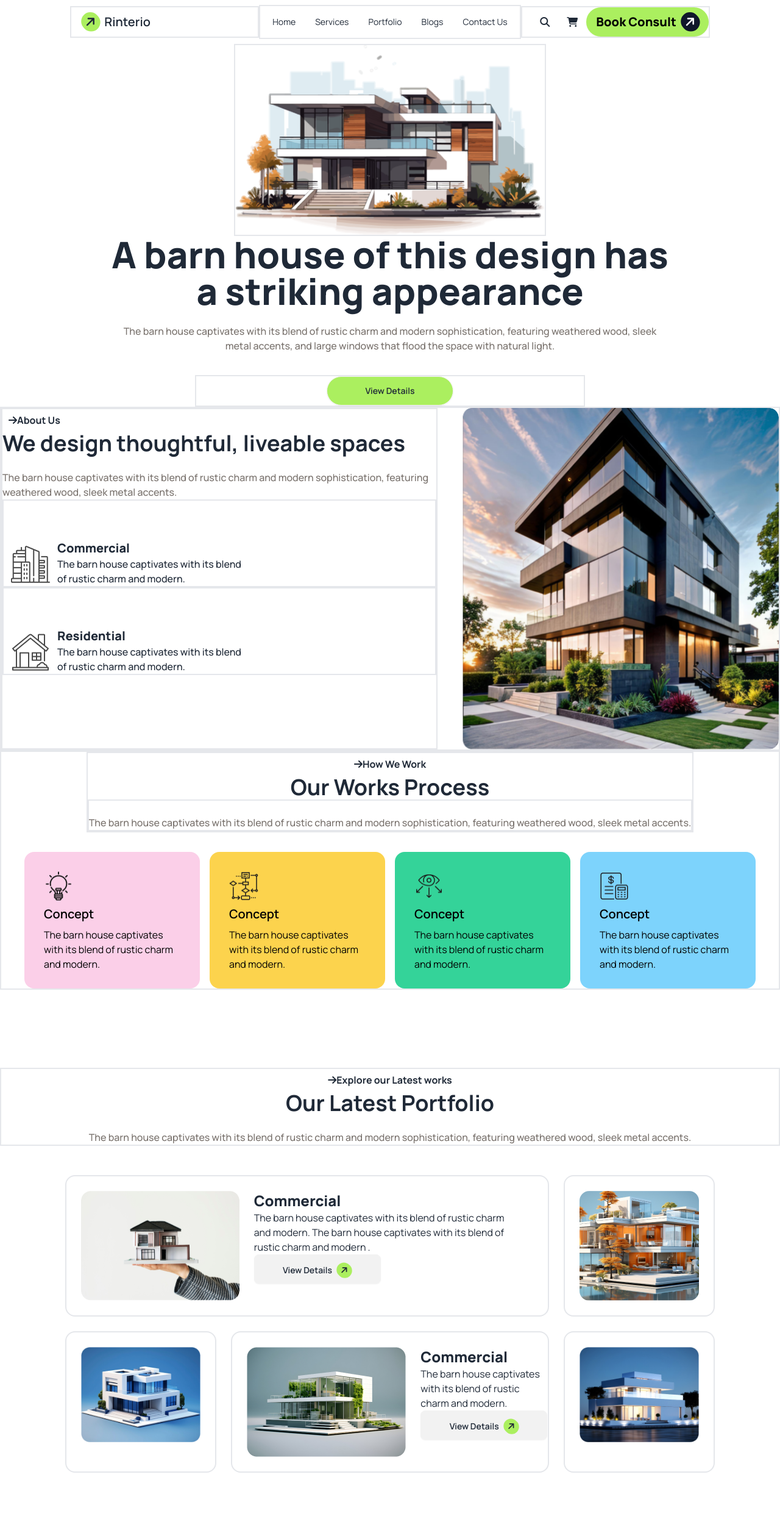
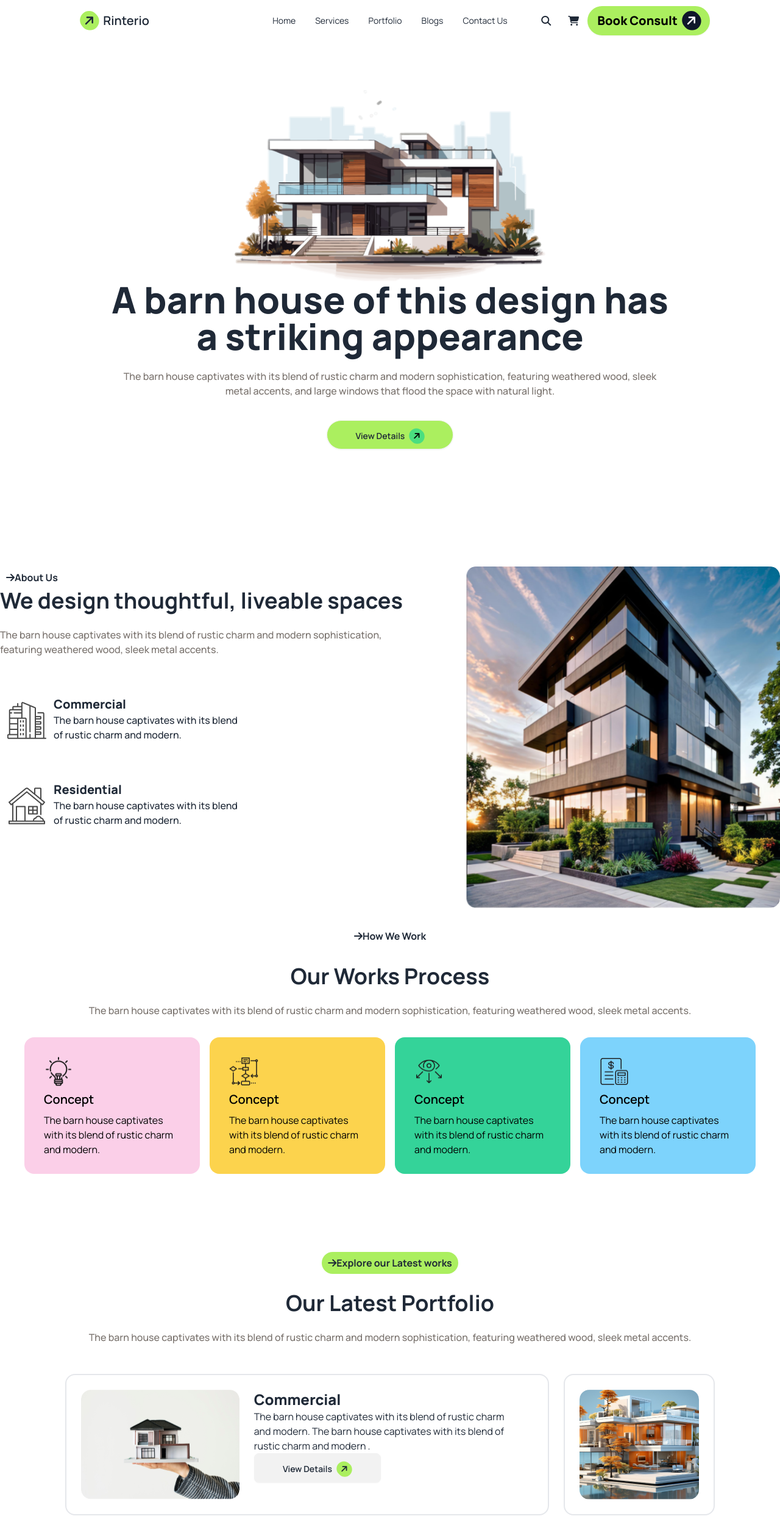
Before and after one commit to hassankhsalar/PH-assignment-3, a plain HTML site: page index.html in a window 1280 px wide. Shown: the top 2509 px of the page at 61% size. Drawn offline with nearby package versions, Linux system fonts and the light colour scheme.

Commit message:
finalising

```diff
--- a/index.html
+++ b/index.html
@@ -42,9 +42,9 @@
  <header class="w-10/12 mx-auto">
   <nav class="nav-container">
     <div class="navbar bg-base-100 ">
-        <div class="navbar-start flex flex-row-reverse justify-between border-2">
+        <div class="navbar-start flex flex-row-reverse justify-between ">
           <div class="dropdown">
-            <div tabindex="0" role="button" class="btn btn-ghost lg:hidden">
+            <div tabindex="0" role="button" class="btn btn-ghost md:hidden lg:hidden">
               <svg
                 xmlns="http://www.w3.org/2000/svg"
                 class="h-5 w-5"
@@ -70,7 +70,7 @@
           </div>
           <a class="btn btn-ghost text-xl"> <i class="fa-solid -rotate-45 fa-arrow-right rounded-full px-1.5 py-1.5  bg-neon"></i>Rinterio</a>
         </div>
-        <div class="navbar-center border-2 hidden lg:flex md:invisible lg:visible">
+        <div class="navbar-center  hidden lg:flex md:invisible lg:visible">
           <ul class="menu menu-horizontal px-1">
             <li><a>Home</a></li>
             <li><a>Services</a></li>
@@ -79,7 +79,7 @@
             <li><a>Contact Us</a></li>
           </ul>
         </div>
-        <div class="navbar-end border-2 invisible flex-row	justify-end md:visible lg:visible ">
+        <div class="navbar-end  invisible flex-row	justify-end md:visible lg:visible ">
           <a href=""><i class="fa-solid fa-magnifying-glass px-3.5"></i></a>
           <a href=""><i class="fa-solid fa-cart-shopping px-3.5"></i></a>
           <a class="btn btn-success bg-neon border-0 rounded-3xl text-xl font-extrabold	">Book Consult <i class="fa-solid -rotate-45 fa-arrow-right text-white rounded-full px-1.5 py-1.5  bg-dark"></i></a>
@@ -89,12 +89,12 @@
   </nav>
 </header>
 <!-- banner page -->
-<section>
+<section class="pb-48">
   <div class="w-full	flex-col justify-center items-center	">
-    <img class="w-2/5 mx-auto border-2" src="./images/banner.png" alt="">
+    <img class="w-9/12 mx-auto pt-7 lg:pt-20 lg:w-2/5" src="./images/banner.png" alt="">
   </div>
   <div>
-    <h1 class="text-6xl font-extrabold	w-3/4 mx-auto text-center">
+    <h1 class="text-4xl font-extrabold	w-3/4 mx-auto text-center lg:text-6xl">
       A barn house of this design has a striking appearance
     </h1>
     <p class="text-base font-medium text-stone-500 w-9/12 px-6 py-6 mx-auto text-center">
@@ -102,24 +102,28 @@
     </p>
 
   </div>
-  <div class="w-1/2 border-2 flex justify-center items-center mx-auto mt-3">
-    <button class="btn bg-neon px-3 py-3 rounded-3xl w-52 " >View Details</button>
+  <div class="w-1/2 flex justify-center items-center mx-auto mt-3">
+    <button class="btn bg-neon px-3 py-3 rounded-3xl w-52 " >View Details<i class="fa-solid -rotate-45 fa-arrow-right rounded-full px-1.5 py-1.5  bg-green-400 text-black"></i></button>
   </div>
 
 </section>
 <!-- 2nd page -->
  <section>
-  <div class="md:container mx-auto lg:flex border-2 justify-center">
-    <div class="w-[46rem] h-[35rem] border-2">
-      <div>
+  <div class="mx-auto md:container mx-auto lg:flex justify-center">
+    <!-- text container -->
+    <div class="w-11/12 mx-auto  md:h-auto lg:w-2/3">
+      <!-- heading -->
+      <div class="text-center md:text-center lg:text-left">
         <h5 class="text-base font-bold px-2.5 py-1.5"><i class="fa-solid fa-arrow-right"></i>About Us</h5>
 
-        <h1 class="text-4xl font-bold">We design thoughtful, liveable spaces</h1>
-        <p class="text-base font-medium text-stone-500 pt-6">The barn house captivates with its blend of rustic charm and
+        <h1 class="text-4xl font-bold ">We design thoughtful, liveable spaces</h1>
+        <p class="text-base font-medium text-stone-500 pt-6 w-10/12 mx-auto lg:mx-0">The barn house captivates with its blend of rustic charm and
           modern sophistication, featuring weathered wood, sleek metal accents.</p>
       </div>
-      <div class="md:flex-row">
-        <div class="flex pt-16 border-2">
+      <!-- cards -->
+      <div class="flex flex-col md:flex-row lg:flex-col">
+        <!-- commercial card -->
+        <div class="flex pt-16 ">
           <div>
            <img class="pl-3 pt-2" src="./images/commercial.png" alt="">
           </div>
@@ -129,8 +133,8 @@
           </div>
 
         </div>
-
-        <div class="flex pt-16 border-2">
+        <!-- resident card -->
+        <div class="flex pt-16 ">
           <div>
            <img class="pl-3 pt-2" src="./images/residential.png" alt="">
           </div>
@@ -145,17 +149,18 @@
       </div>
 
     </div>
-    <div>
-      <img class="w-[36rem] h-[35rem] rounded-2xl pl-10" src="./images/Rectangle.png" alt="">
+    <!-- image container -->
+    <div class="flex justify-center">
+      <img class="w-[36rem] h-[35rem] rounded-2xl pt-8  md:pt-7 lg:pt-0" src="./images/Rectangle.png" alt="">
     </div>
   </div>
  </section>
 <!-- 3rd page -->
- <section class="flex flex-col justify-center items-center border-2 container mx-auto">
-  <div class="flex flex-col justify-center items-center border-2">
+ <section class="flex flex-col justify-center items-center  container mx-auto pt-7">
+  <div class="flex flex-col justify-center items-center ">
     <h5 class="text-base font-bold px-2.5 py-1.5"><i class="fa-solid fa-arrow-right"></i>How We Work</h5>
-    <h1 class="text-4xl font-bold">Our Works Process</h1>
-    <p class="text-base font-medium text-stone-500 pt-6 border-2">The barn house captivates with its blend of rustic charm and modern sophistication, featuring weathered wood, sleek metal accents.</p>
+    <h1 class="text-4xl font-bold pt-7">Our Works Process</h1>
+    <p class="text-base font-medium text-stone-500 pt-6 ">The barn house captivates with its blend of rustic charm and modern sophistication, featuring weathered wood, sleek metal accents.</p>
   </div>
 
   <div class="flex gap-4 pt-8 flex-col md:flex-row lg:flex-row">
@@ -192,16 +197,17 @@
  </section>
 
  <!-- 4th page -->
-  <section class="pt-32">
-    <div class="flex flex-col justify-center items-center border-2">
-      <h5 class="text-base font-bold px-2.5 py-1.5"><i class="fa-solid fa-arrow-right"></i>Explore our Latest works</h5>
-      <h1 class="text-4xl font-bold">Our Latest Portfolio</h1>
+  <section class="pt-32 ">
+    <!-- page heading -->
+    <div class="flex flex-col justify-center items-center ">
+      <h5 class="text-base font-bold px-2.5 py-1.5 bg-neon rounded-3xl"><i class="fa-solid fa-arrow-right"></i>Explore our Latest works</h5>
+      <h1 class="text-4xl font-bold pt-7">Our Latest Portfolio</h1>
       <p class="text-base font-medium text-stone-500 pt-6">The barn house captivates with its blend of rustic charm and modern sophistication, featuring weathered wood, sleek metal accents.</p>
     </div>
+      <!-- cards -->
+    <div class="w-5/6 mx-auto mt-12 grid grid-cols-1 gap-6 lg:grid-cols-4           md:grid-cols-2 ">
 
-    <div class="w-5/6 mx-auto mt-12 grid grid-cols-1  gap-6 lg:grid-cols-4  md:grid-cols-2 ">
-
-      <div class="col-span-3 border-2 rounded-2xl">
+      <div class="col-span-1 border-2 rounded-2xl md:col-span-2 lg:col-span-3 ">
         <div class="flex px-6 py-6">
           <img class="scale-75 lg:scale-100 md:scale-75 " src="./images/img1.png" alt="">
           <div class="lg:w-[440px] lg:h-44 sm:h-full sm:container pl-6">
@@ -242,17 +248,17 @@
   </section>
 
 <!-- 5th section -->
- <section class="pt-32">
+ <section class="pt-32 pb-20">
       <!-- heading -->
-    <div class="flex flex-col justify-center items-center border-2 px-3">
-      <h5 class="text-base font-bold px-2.5 py-1.5"><i class="fa-solid fa-arrow-right"></i>Rinterio News</h5>
-      <h1 class="text-4xl font-bold">Read Our Articles and News</h1>
+    <div class="flex flex-col justify-center items-center  px-3 pt-7">
+      <h5 class="text-base font-bold px-2.5 py-1.5 bg-neon rounded-3xl"><i class="fa-solid fa-arrow-right"></i>Rinterio News</h5>
+      <h1 class="text-4xl font-bold pt-7">Read Our Articles and News</h1>
       <p class="text-base font-medium text-stone-500 pt-6">The barn house captivates with its blend of rustic charm and modern sophistication, featuring weathered wood, sleek metal accents.</p>
     </div>
     <!-- cards -->
     <div class="flex flex-col lg:flex-row lg:gap-10 items-center justify-center">
       <!-- card1 -->
-      <div class="flex flex-col md:flex-row lg:flex-col justify-center items-center border-2 mt-9">
+      <div class="flex flex-col md:flex-row lg:flex-col justify-center items-center  mt-9">
         <!-- card image -->
         <div class="w-72 h-48">
         <img src="./images/article1.png" alt="">
@@ -280,7 +286,7 @@
       </div>
 
       <!-- card2 -->
-      <div class="flex flex-col md:flex-row lg:flex-col justify-center items-center border-2 mt-9">
+      <div class="flex flex-col md:flex-row lg:flex-col justify-center items-center  mt-9">
         <!-- card image -->
         <div class="w-72 h-48">
         <img src="./images/article2.png" alt="">
@@ -308,7 +314,7 @@
       </div>
 
       <!-- card3 -->
-      <div class="flex flex-col md:flex-row lg:flex-col justify-center items-center border-2 mt-9">
+      <div class="flex flex-col md:flex-row lg:flex-col justify-center items-center  mt-9">
         <!-- card image -->
         <div class="w-72 h-48">
         <img src="./images/article3.png" alt="">
@@ -341,9 +347,9 @@
  <!-- input page -->
   <section style="background-image: url(./images/bg.jpg); background-size: cover; background-position: center;">
     <!-- heading -->
-    <div class="flex flex-col justify-center items-center border-2 px-3 text-center">
-      <h5 class="text-base font-bold px-2.5 py-1.5"><i class="fa-solid fa-arrow-right"></i>Lets Connect</h5>
-      <h1 class="text-4xl font-bold">Lets Discuss Next Project</h1>
+    <div class="flex flex-col justify-center items-center border-2 px-3 text-center pt-7">
+      <h5 class="text-base font-bold px-2.5 py-1.5 bg-neon rounded-3xl"><i class="fa-solid fa-arrow-right"></i>Lets Connect</h5>
+      <h1 class="text-4xl font-bold pt-7">Lets Discuss Next Project</h1>
       <p class="text-base font-medium text-stone-500 pt-6">The barn house captivates with its blend of rustic charm and modern sophistication, featuring weathered wood, sleek metal accents.</p>
     </div>
     <!-- form div-->
@@ -373,7 +379,7 @@
       </p>
     </div>
     <div class="w-7/12 mx-auto pt-9">
-      <ul class="flex text-gray-400 justify-between text-base font-normal	">
+      <ul class="flex flex-col gap-5 justify-center items-center sm:flex-col md:flex-row lg:flex-row text-gray-400 justify-between text-base font-normal	">
         <li><a href="">Home</a></li>
         <li><a href="">Services</a></li>
         <li><a href="">Portfolio</a></li>
@@ -381,7 +387,7 @@
         <li><a href="">Contact Us</a></li>
       </ul>
     </div>
-    <div class="pt-9">
+    <div class="pt-9 pb-16">
       <button class=" w-48 h-14 rounded-3xl bg-neon text-xl font-extrabold	">Book Consult <i class="fa-solid -rotate-45 fa-arrow-right rounded-full px-1 py-1 text-white bg-black"></i></button>
     </div>
 
```
